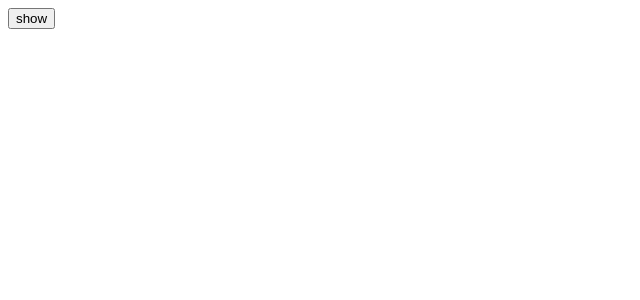
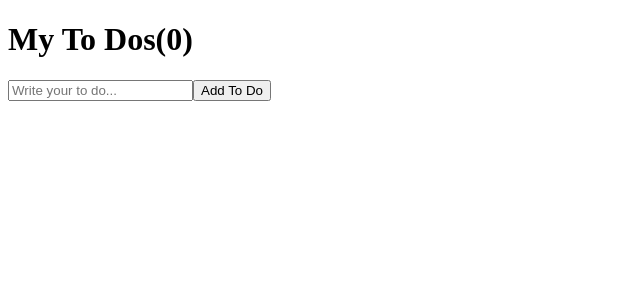
Before and after one commit to sungin95/ReactJS-practice-, a React (Create React App) app: page / in a window 1280 px wide. Shown: the top 300 px of the page, without its empty margins (0-640 px from the left). Built offline with nearby package versions, Linux system fonts and the light colour scheme.

Commit message:
7.0 useState 이용 리스트 추가하기

```diff
--- a/src/App.js
+++ b/src/App.js
@@ -1,20 +1,30 @@
 import React, { useState, useEffect } from 'react';
 
-function Hello() {
-  useEffect(() => {
-    console.log('created:)');
-    return () => console.log('destroyed :(');
-  }, []);
-  return <h1>Hello</h1>;
-}
-
 function App() {
-  const [showing, setShowing] = useState(false);
-  const onClick = () => setShowing((prev) => !prev);
+  const [toDo, setToDo] = useState('');
+  const [toDos, setToDos] = useState([]);
+  const onChange = (event) => setToDo(event.target.value);
+  const onSubmit = (event) => {
+    event.preventDefault();
+    if (toDo === "") {
+        return;
+    }
+    setToDos(currentArray => [toDo, ...currentArray])
+    setToDo("");
+  };
+  console.log(toDos);
   return (
     <div>
-      {showing ? <Hello /> : null}
-      <button onClick={onClick}>{showing ? 'Hide' : 'show'} </button>
+      <form onSubmit={onSubmit}>
+        <h1>My To Dos({toDos.length}) </h1>
+        <input
+          onChange={onChange}
+          value={toDo}
+          type="text"
+          placeholder="Write your to do..."
+        />
+        <button>Add To Do</button>
+      </form>
     </div>
   );
 }
```
